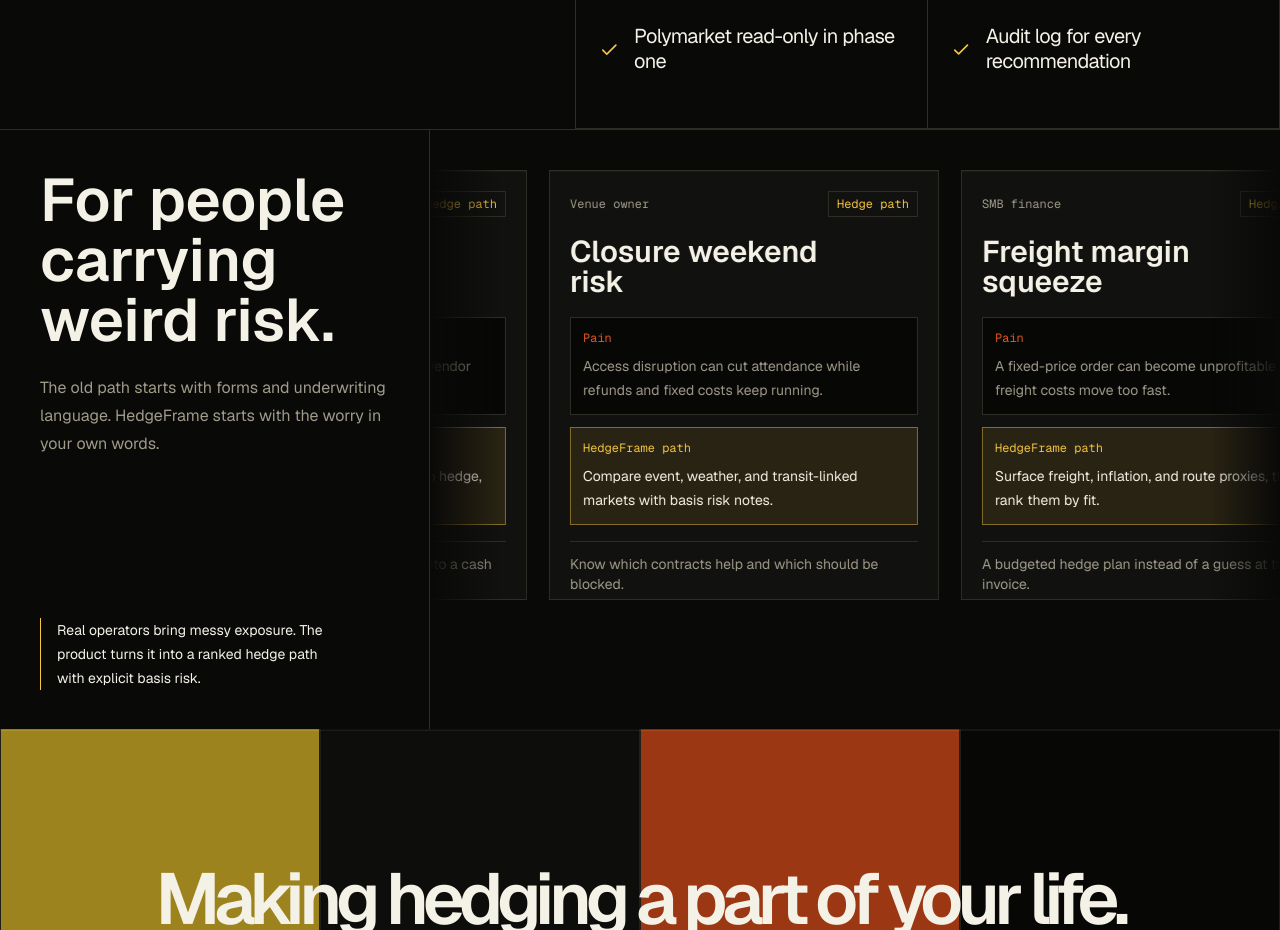
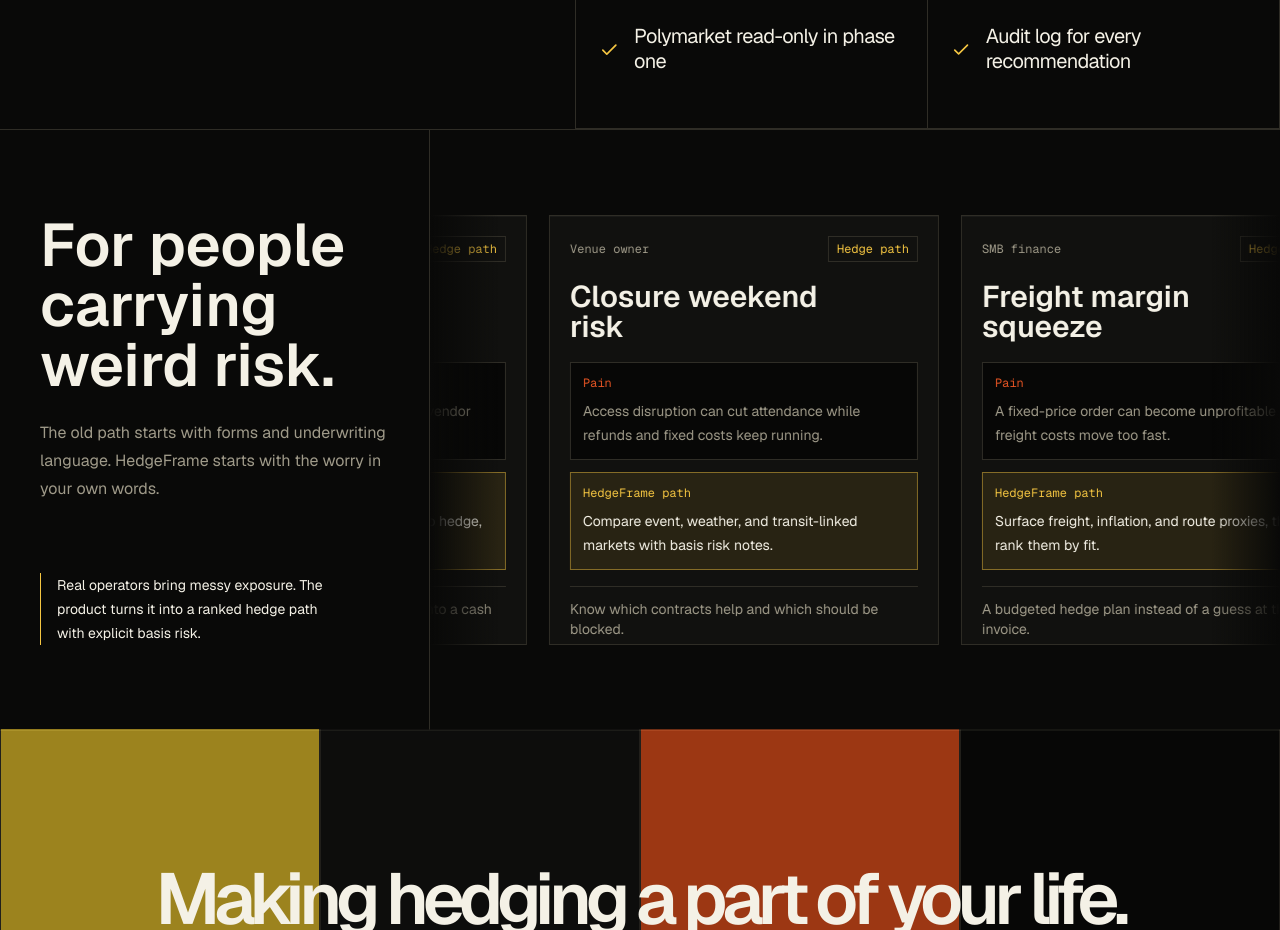
Before and after one commit to Axer-wyh/HedgeFrame, a Next.js app: page / in a window 1280 px wide. Shown: the part 4380-5310 px from the top of the page. Built offline with nearby package versions, Linux system fonts and the light colour scheme; no server answers.

Commit message:
Center risk story rail in section

```diff
--- a/src/app/home-page.tsx
+++ b/src/app/home-page.tsx
@@ -522,7 +522,8 @@ function AudienceGrid() {
   return (
     <section className="overflow-hidden border-b border-[rgb(var(--hf-line))]">
       <div className="grid min-h-[75dvh] grid-cols-[430px_minmax(0,1fr)]">
-        <div className="flex flex-col justify-between border-r border-[rgb(var(--hf-line))] p-10">
+        <div className="flex items-center border-r border-[rgb(var(--hf-line))] p-10">
+          <div className="flex h-[430px] w-full flex-col justify-between">
             <div>
               <h2 className="text-6xl font-semibold leading-none">
                 For people carrying weird risk.
@@ -537,7 +538,8 @@ function AudienceGrid() {
               ranked hedge path with explicit basis risk.
             </div>
           </div>
-        <div className="flex min-w-0 items-start overflow-hidden py-10">
+        </div>
+        <div className="flex min-w-0 items-center overflow-hidden">
           <LogoLoop
             logos={riskStories}
             speed={44}
```
Also changed, not shown: 1 other file (tests, documents, lock files or other folders). Lines whose indentation alone changed are shown as unchanged.
